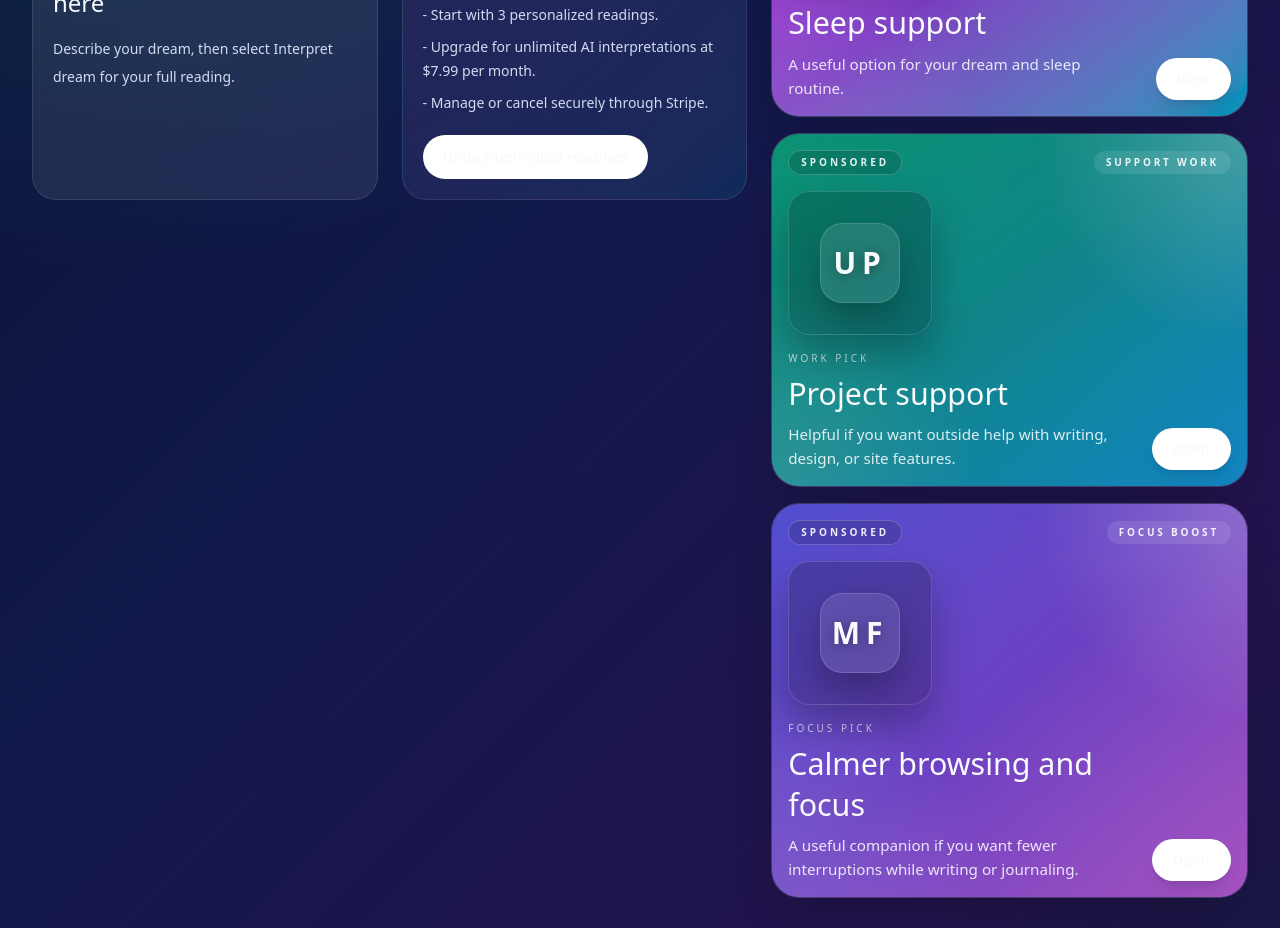
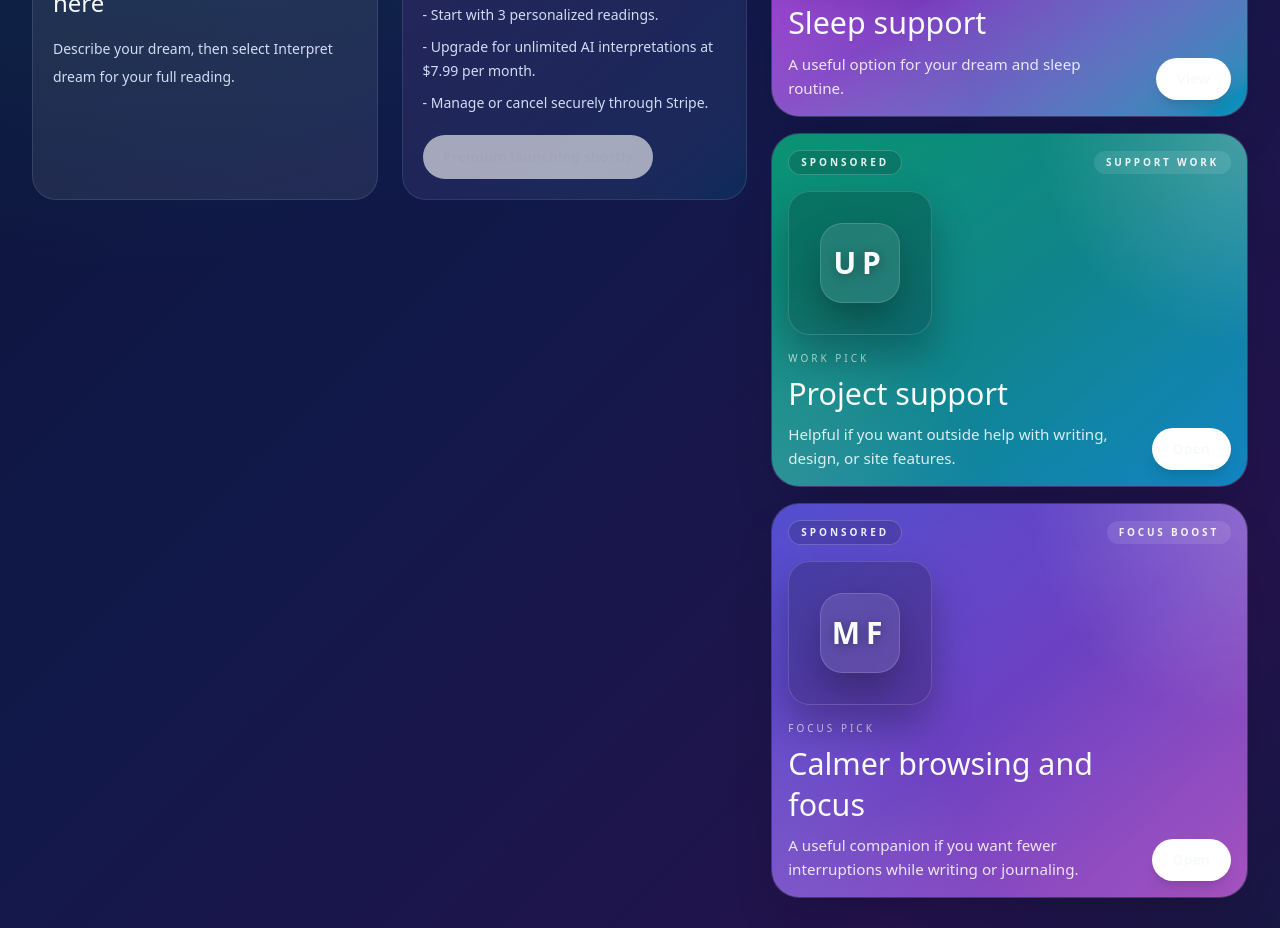
Before and after one commit to SavageT1/DreamInterpretation-Dictionary, a React (Vite) app: page / in a window 1280 px wide. Shown: the part 1060-1988 px from the top of the page. Built offline with nearby package versions, Linux system fonts and the light colour scheme; no server answers.

Commit message:
Gate live payments until Stripe approval

```diff
--- a/api/_shared.ts
+++ b/api/_shared.ts
@@ -2,6 +2,7 @@ import { createHmac, randomBytes, timingSafeEqual } from 'node:crypto';
 import type { IncomingMessage, ServerResponse } from 'node:http';
 
 export const FREE_INTERPRETATION_LIMIT = 3;
+export const PAYMENTS_ENABLED = process.env.PAYMENTS_ENABLED === 'true';
 
 export function sendJson(
   response: ServerResponse,
--- a/api/access.ts
+++ b/api/access.ts
@@ -2,6 +2,7 @@ import type { IncomingMessage, ServerResponse } from 'node:http';
 import {
   FREE_INTERPRETATION_LIMIT,
   isSubscriptionActive,
+  PAYMENTS_ENABLED,
   readFreeUsage,
   readPremiumSubscriptionId,
   sendJson,
@@ -16,5 +17,9 @@ export default async function handler(request: IncomingMessage, response: Server
   const subscriptionId = readPremiumSubscriptionId(request);
   const premium = subscriptionId ? await isSubscriptionActive(subscriptionId) : false;
   const freeRemaining = Math.max(0, FREE_INTERPRETATION_LIMIT - readFreeUsage(request));
-  return sendJson(response, 200, { premium, freeRemaining: premium ? null : freeRemaining });
+  return sendJson(response, 200, {
+    premium,
+    paymentsEnabled: PAYMENTS_ENABLED,
+    freeRemaining: premium ? null : freeRemaining,
+  });
 }
--- a/api/checkout.ts
+++ b/api/checkout.ts
@@ -2,6 +2,7 @@ import type { IncomingMessage, ServerResponse } from 'node:http';
 import {
   createCheckoutNonce,
   getPublicOrigin,
+  PAYMENTS_ENABLED,
   sendJson,
   stripeRequest,
 } from './_shared.js';
@@ -10,6 +11,12 @@ export default async function handler(request: IncomingMessage, response: Server
   if (request.method !== 'POST') {
     response.setHeader('Allow', 'POST');
     return sendJson(response, 405, { error: 'Method not allowed.' });
+  }
+
+  if (!PAYMENTS_ENABLED) {
+    return sendJson(response, 503, {
+      error: 'Premium subscriptions are opening soon.',
+    });
   }
 
   const priceId = process.env.STRIPE_PRICE_ID;
--- a/src/components/DreamJournal.tsx
+++ b/src/components/DreamJournal.tsx
@@ -158,6 +158,7 @@ export default function DreamJournal() {
   const [interpretationError, setInterpretationError] = useState('');
   const [freeInterpretationsLeft, setFreeInterpretationsLeft] = useState(FREE_INTERPRETATION_LIMIT);
   const [isPremium, setIsPremium] = useState(false);
+  const [paymentsEnabled, setPaymentsEnabled] = useState(false);
   const [isStartingCheckout, setIsStartingCheckout] = useState(false);
   const [vault, setVault] = useState<VaultEntry[]>([]);
   const [selectedId, setSelectedId] = useState<string | null>(null);
@@ -191,11 +192,13 @@ export default function DreamJournal() {
       .then(async (response) => {
         const data = (await response.json()) as {
           premium?: boolean;
+          paymentsEnabled?: boolean;
           freeRemaining?: number | null;
           error?: string;
         };
         if (!response.ok) throw new Error(data.error || 'Unable to verify access.');
         setIsPremium(Boolean(data.premium));
+        setPaymentsEnabled(Boolean(data.paymentsEnabled) || Boolean(data.premium));
         if (typeof data.freeRemaining === 'number') {
           setFreeInterpretationsLeft(data.freeRemaining);
         }
@@ -526,14 +529,16 @@ export default function DreamJournal() {
                 <button
                   type="button"
                   onClick={() => openBillingRoute(isPremium ? '/api/portal' : '/api/checkout')}
-                  disabled={isStartingCheckout}
+                  disabled={isStartingCheckout || (!isPremium && !paymentsEnabled)}
                   className="mt-5 inline-flex items-center justify-center rounded-full bg-white px-5 py-3 text-sm font-semibold text-slate-950 transition hover:scale-[1.01] disabled:opacity-60"
                 >
                   {isStartingCheckout
                     ? 'Opening secure billing...'
                     : isPremium
                       ? 'Manage subscription'
-                      : 'Unlock unlimited readings'}
+                      : paymentsEnabled
+                        ? 'Unlock unlimited readings'
+                        : 'Premium launching shortly'}
                 </button>
               </article>
             </div>
```
Also changed, not shown: 1 other file (tests, documents, lock files or other folders).
